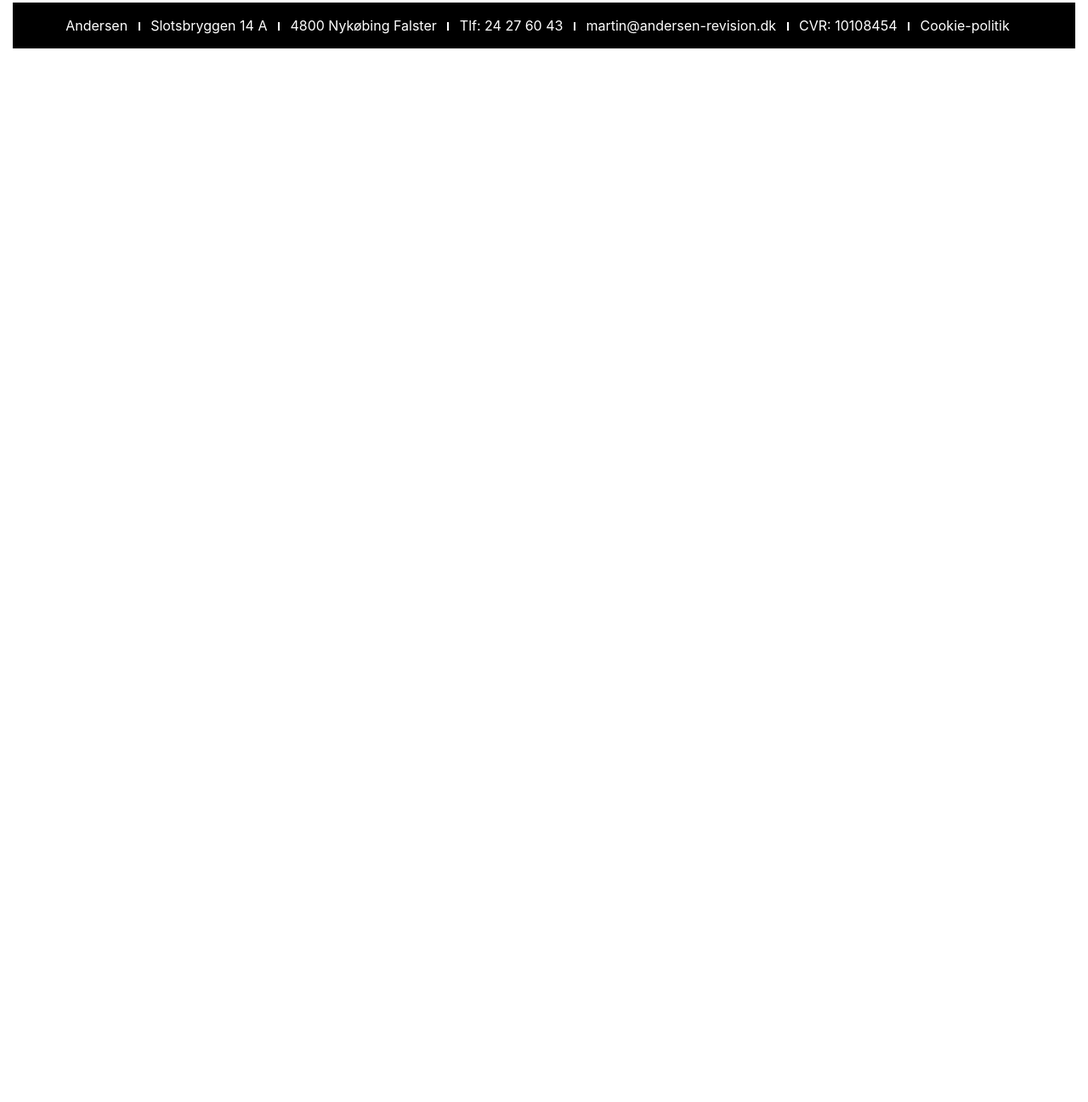
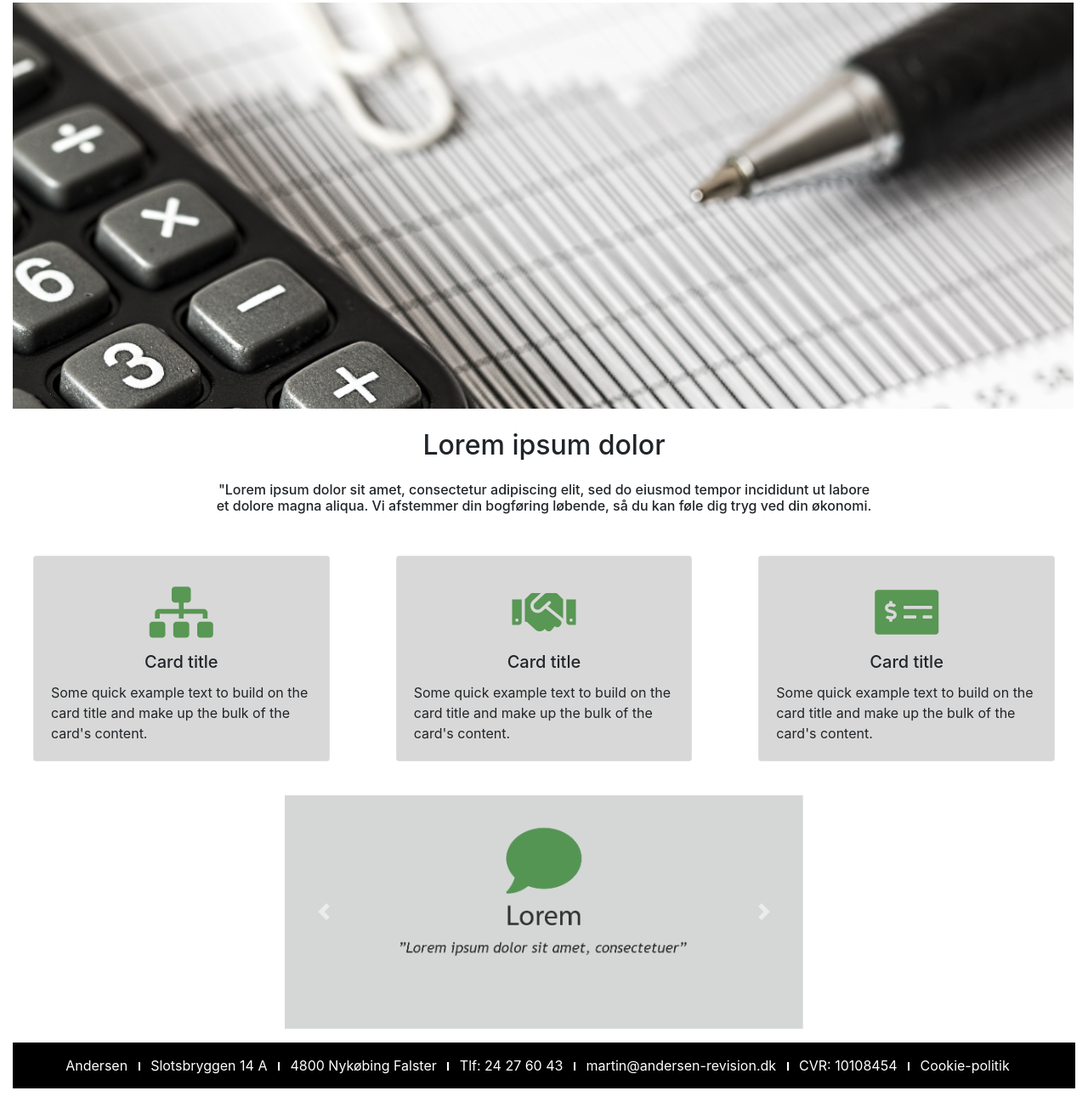
Before and after one commit to Gamehunterxd/Andersen, a website: page index.html in a window 1280 px wide. Shown: the part 347-1644 px from the top of the page at 85% size. Before the commit the page ends 800 px from the top, so only its background shows below. Drawn offline with Linux system fonts and the light colour scheme.

Commit message:
forside oprettet

```diff
--- a/css/styles.scss
+++ b/css/styles.scss
@@ -1,5 +1,6 @@
 /* Variables */
 $primaryColor: #589754;
+$greyBG: #D8D8D8;
 /* Mixins */
 /* Imports */
 @import "../node_modules/bootstrap/scss/bootstrap";
@@ -53,6 +54,15 @@ footer{
 
 }
 
+.card-body{
+  background: $greyBG;
+}
+
+.fas{
+  color: $primaryColor;
+  font-size: 60px;
+}
+
 @media screen and (min-width: 768px){
   nav{
     a{
--- a/index.html
+++ b/index.html
@@ -30,6 +30,73 @@
             <a href="#">Kontakt</a>
         </nav>
     </header>
+    <img src="images/Capture.PNG" class="img-fluid w-100" alt="Responsive image">
+
+    <div class="row">
+        <div class="offset-md-2 col-md-8 offset-lg-2 col-lg-8">
+            <div class="overskrifter text-center m-0 ">
+                <h2 class="m-4">Lorem ipsum dolor</h2>
+                <h6 class="m-4">"Lorem ipsum dolor sit amet, consectetur adipiscing elit, sed do eiusmod tempor incididunt ut labore et dolore magna aliqua.
+                    Vi afstemmer din bogføring løbende, så du kan føle dig tryg ved din økonomi.</h6>
+            </div>
+        </div>
+    </div>
+
+    <div class="row">
+
+        <div class="col-md-4">
+            <div class="card m-4">
+                <div class="card-body">
+                    <i class="fas fa-sitemap d-flex justify-content-center m-3"></i>
+                    <h5 class="card-title text-center">Card title</h5>
+                    <p class="card-text">Some quick example text to build on the card title and make up the bulk of the card's content.</p>
+                </div>
+            </div>
+        </div>
+
+        <div class="col-md-4">
+            <div class="card m-4">
+                <div class="card-body">
+                    <i class="fas fa-handshake d-flex justify-content-center m-3"></i>
+                    <h5 class="card-title text-center">Card title</h5>
+                    <p class="card-text">Some quick example text to build on the card title and make up the bulk of the card's content.</p>
+                </div>
+            </div>
+        </div>
+
+        <div class="col-md-4">
+            <div class="card m-4">
+                <div class="card-body">
+                    <i class="fas fa-money-check-alt d-flex justify-content-center m-3"></i>
+                    <h5 class="card-title text-center">Card title</h5>
+                    <p class="card-text">Some quick example text to build on the card title and make up the bulk of the card's content.</p>
+                </div>
+            </div>
+        </div>
+    </div>
+
+    <div class="row">
+        <div class="mb-3 mt-3 offset-lg-3 col-lg-6 col-md-6 offset-md-3">
+            <div id="carouselExampleControls" class="carousel slide" data-ride="carousel">
+                <div class="carousel-inner">
+                    <div class="carousel-item active">
+                        <img src="images/Citat%20kort.jpg" class="d-block w-100" alt="...">
+                    </div>
+                    <div class="carousel-item">
+                        <img src="images/Citat%20kort%20blå.jpg" class="d-block w-100" alt="...">
+                    </div>
+                </div>
+                <a class="carousel-control-prev" href="#carouselExampleControls" role="button" data-slide="prev">
+                    <span class="carousel-control-prev-icon" aria-hidden="true"></span>
+                    <span class="sr-only">Previous</span>
+                </a>
+                <a class="carousel-control-next" href="#carouselExampleControls" role="button" data-slide="next">
+                    <span class="carousel-control-next-icon" aria-hidden="true"></span>
+                    <span class="sr-only">Next</span>
+                </a>
+            </div>
+        </div>
+    </div>
 
     <footer>
         <div>
@@ -50,8 +117,6 @@
             </ul>
         </div>
     </footer>
-
-
 </div>
 
 </body>
```
Also changed, not shown: css/styles.css, images/Capture.PNG (added), images/Citat kort blå.jpg (added), images/Citat kort.jpg (added), js/script.min.js (added), 2 other files.
